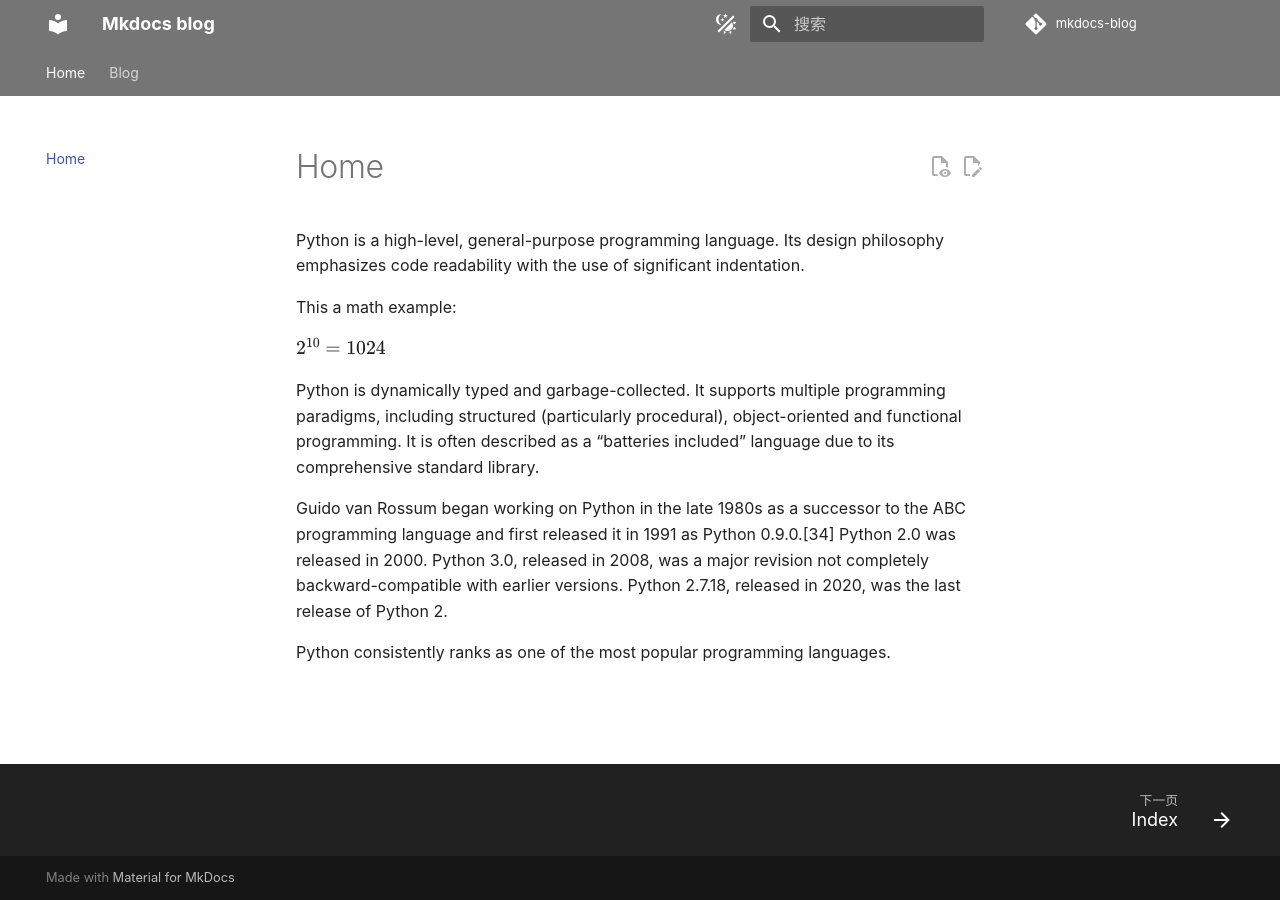
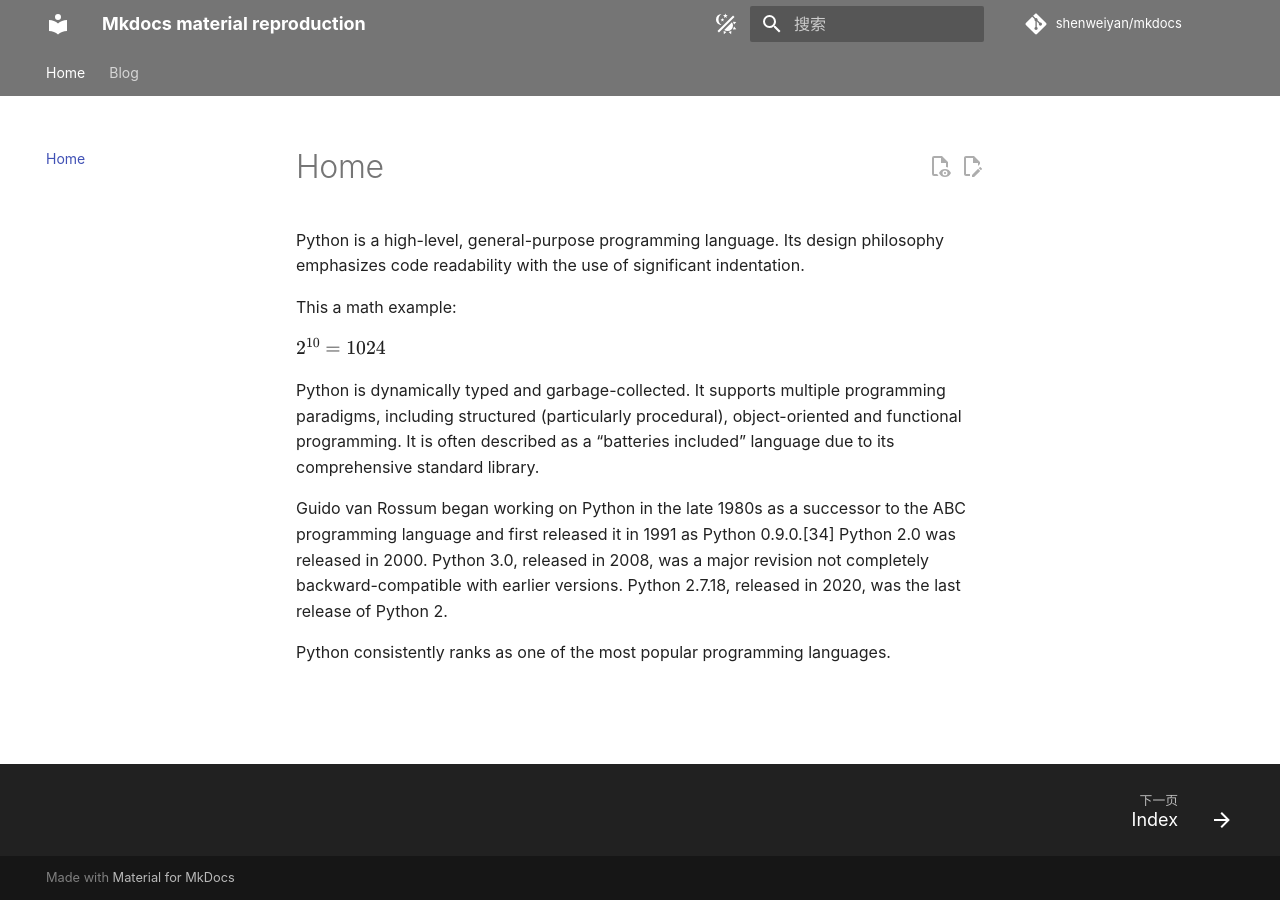
Before and after one commit to shenweiyan/mkdocs, an MkDocs documentation site: the page built from docs/index.md, in a window 1280 px wide. Built offline with MkDocs 1.6.1 and Material for MkDocs 9.7.7, drawn with Linux system fonts in a browser that asks for light colours; some web fonts are replaced; comment, search, counter and statistics services are not loaded.

Commit message:
Update repo name

```diff
--- a/mkdocs.yml
+++ b/mkdocs.yml
@@ -1,6 +1,6 @@
-site_name: Mkdocs blog
-site_url: https://shenweiyan.github.io/mkdocs-blog
-site_description: 'Testing for Mkdocs blog'
+site_name: Mkdocs material reproduction
+site_url: https://shenweiyan.github.io/mkdocs
+site_description: 'Minimal reproduction for Mkdocs material.'
 docs_dir: "docs"
 site_dir: "site"
 theme:
@@ -36,7 +36,7 @@ theme:
         name: Switch to light mode
 
 # Repository
-repo_name: mkdocs-blog
+repo_name: shenweiyan/mkdocs
 repo_url: https://github.com/shenweiyan/mkdocs/
 edit_uri: edit/main/docs/
 site_author: Steven Shum
```
